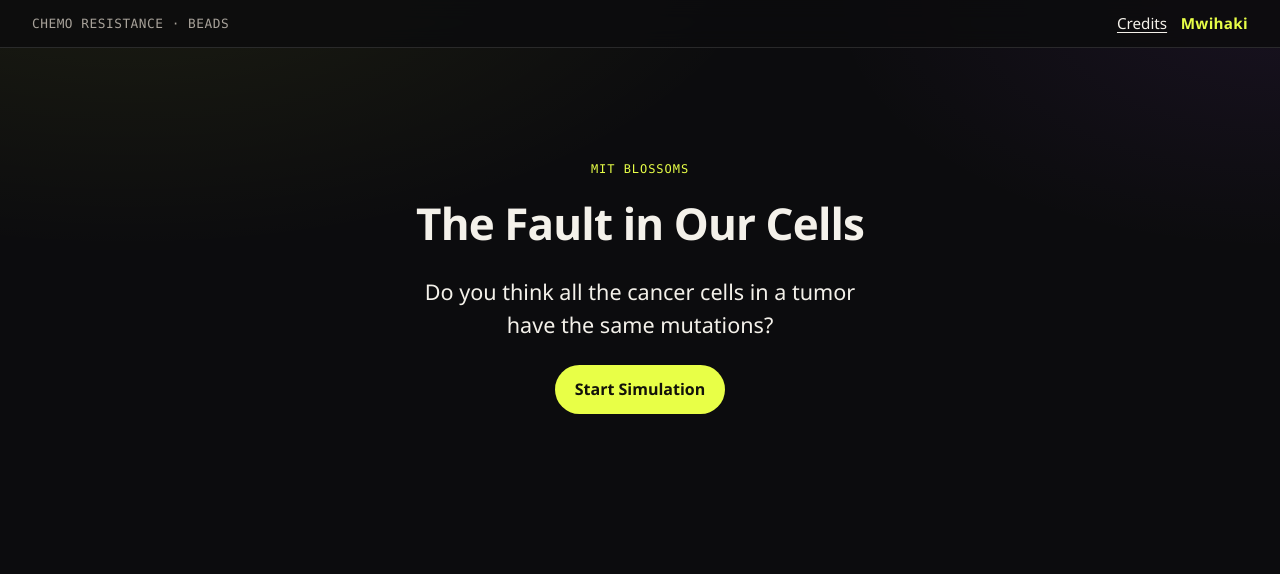
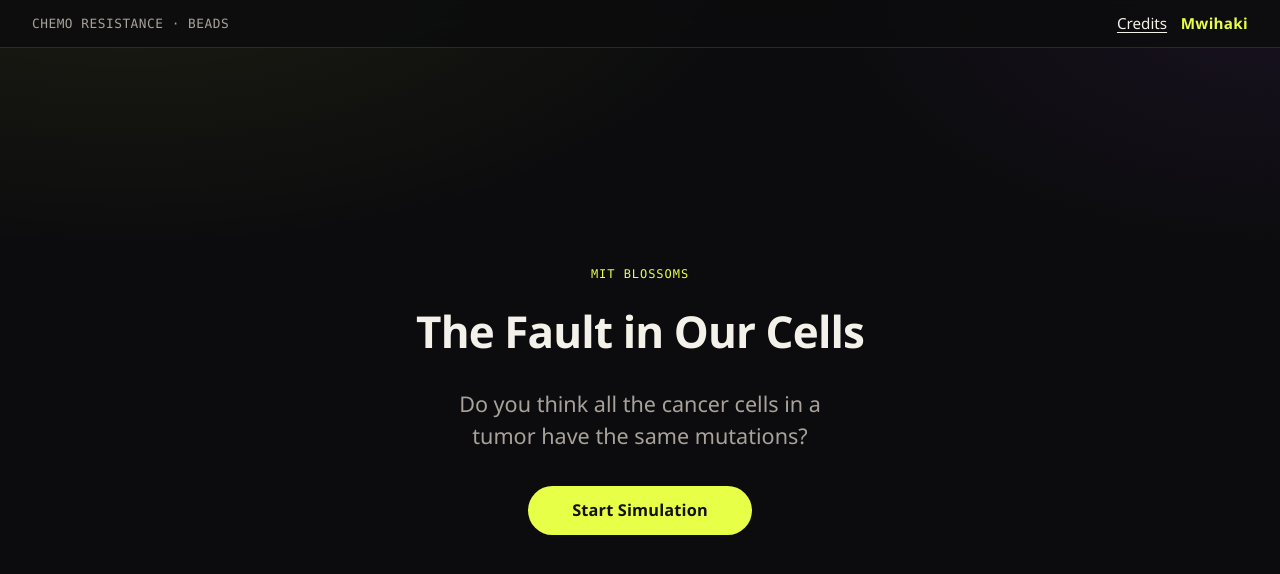
Before and after one commit to dr3amer63/Online-Simulation-of-Chemotherapy-Resistance-The-Fault-in-Our-Cells, a React (Vite) app: page / in a window 1280 px wide. Shown: the top 574 px of the page. Built offline with nearby package versions, Linux system fonts and the light colour scheme.

Commit message:
fix: center and proportion the intro hero layout.

```diff
--- a/src/index.css
+++ b/src/index.css
@@ -181,6 +181,13 @@ main {
   margin: 0 auto;
   padding: var(--pad);
   padding-bottom: calc(var(--pad) + 1rem);
+  display: flex;
+  flex-direction: column;
+}
+
+main:has(.screen--intro) {
+  padding-top: 0;
+  padding-bottom: 0;
 }
 
 .screen {
@@ -202,16 +209,48 @@ main {
 }
 
 .screen--intro {
-  gap: 1rem;
-  padding-top: clamp(2rem, 12vh, 5rem);
+  flex: 1;
+  min-height: calc(100dvh - 4.5rem);
+  justify-content: center;
+  align-items: center;
+  text-align: center;
+  gap: 0;
+  padding: clamp(1.5rem, 4vh, 3rem) 0 clamp(3rem, 10vh, 5.5rem);
 }
 
-.screen--intro .btn--primary {
-  margin-top: 0.5rem;
+.intro-stage {
+  display: flex;
+  flex-direction: column;
+  align-items: center;
+  width: min(100%, 34rem);
+  gap: clamp(0.9rem, 2.4vh, 1.4rem);
 }
 
-.screen--intro .hook {
-  max-width: 28rem;
+.intro-title {
+  margin: 0;
+  width: 100%;
+  text-wrap: balance;
+  font-size: clamp(2rem, 6.5vw, 3.15rem);
+  line-height: 1.12;
+  letter-spacing: -0.03em;
+}
+
+.intro-hook {
+  margin: 0;
+  max-width: 26rem;
+  color: var(--muted);
+  font-size: clamp(1.05rem, 2.6vw, 1.25rem);
+  line-height: 1.5;
+  font-weight: 400;
+}
+
+.intro-cta {
+  margin-top: clamp(0.55rem, 1.8vh, 1.1rem);
+  min-width: min(100%, 14rem);
+  padding: 0.9rem 1.7rem;
+  font-size: 1.02rem;
+  font-weight: 650;
+  letter-spacing: 0.01em;
 }
 
 .screen__header h1,
--- a/src/screens/StaticScreens.tsx
+++ b/src/screens/StaticScreens.tsx
@@ -5,15 +5,21 @@ import type { AppConfig } from '../app/types'
 
 export function IntroScreen({ onStart }: { onStart: () => void }) {
   return (
-    <section className="screen screen--center screen--intro">
-      <p className="eyebrow">{CREDITS.program}</p>
-      <h1 className="display">The Fault in Our Cells</h1>
-      <p className="hook">
-        Do you think all the cancer cells in a tumor have the same mutations?
-      </p>
-      <button type="button" className="btn btn--primary" onClick={onStart}>
-        Start Simulation
-      </button>
+    <section className="screen screen--intro">
+      <div className="intro-stage">
+        <p className="eyebrow">{CREDITS.program}</p>
+        <h1 className="display intro-title">The Fault in Our Cells</h1>
+        <p className="hook intro-hook">
+          Do you think all the cancer cells in a tumor have the same mutations?
+        </p>
+        <button
+          type="button"
+          className="btn btn--primary intro-cta"
+          onClick={onStart}
+        >
+          Start Simulation
+        </button>
+      </div>
     </section>
   )
 }
```
